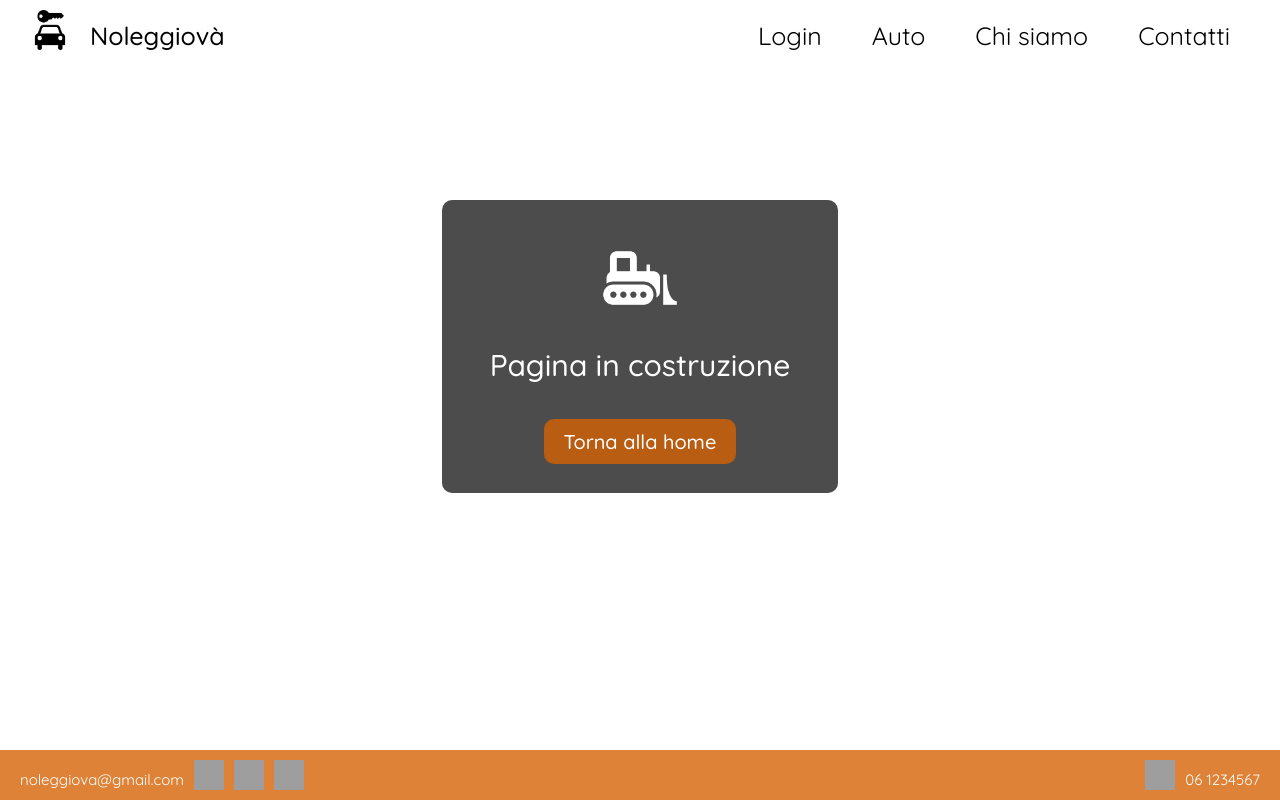
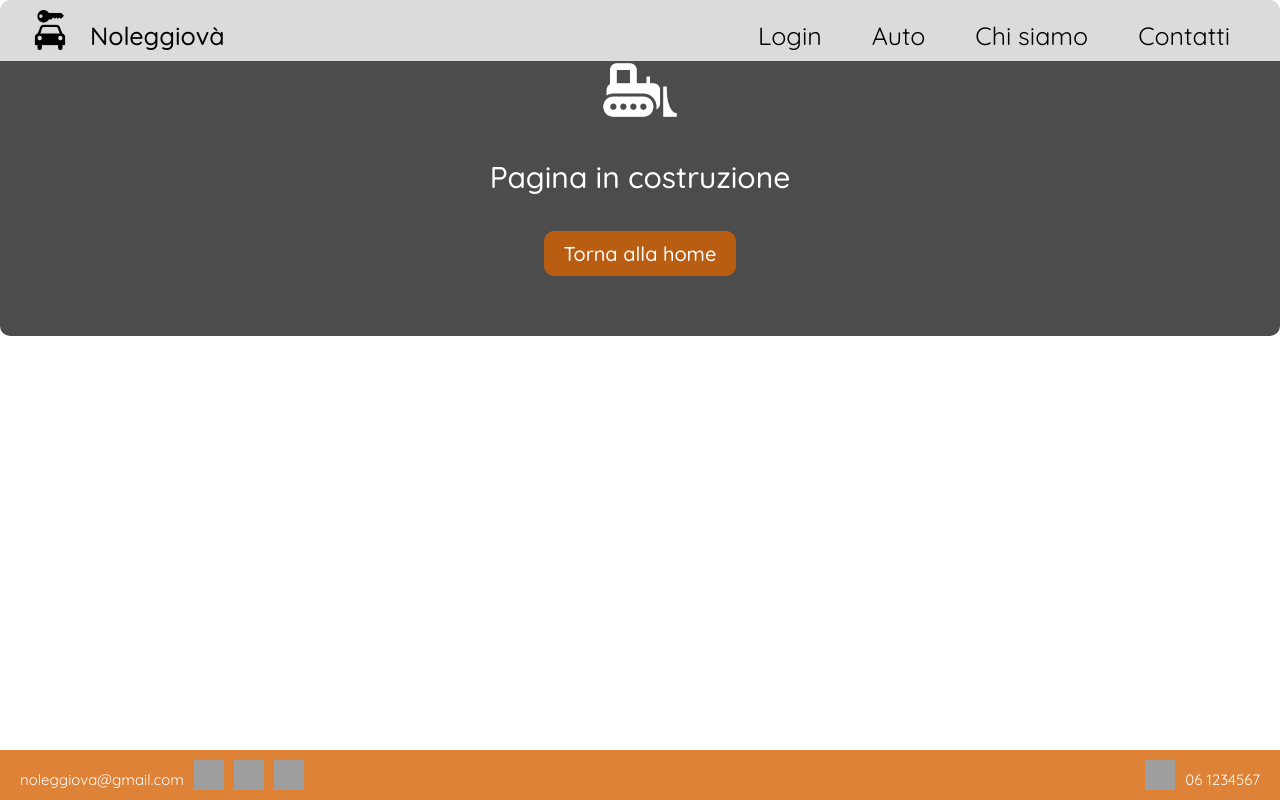
Before and after one commit to glg-23/autonoleggio-react, a React (Create React App) app in the folder autonoleggio-react/: page /login in a window 1280 px wide. Built offline with nearby package versions, Linux system fonts and the light colour scheme; grey boxes are pictures that could not be loaded.

Commit message:
fix css inCostruzione

```diff
--- a/autonoleggio-react/src/components/inCostruzione/InCostruzione.css
+++ b/autonoleggio-react/src/components/inCostruzione/InCostruzione.css
@@ -1,15 +1,19 @@
 .containerCostruzione {
     display: flex;
+    height: 100%;
     place-content: center;
+    place-items: center;
 }
 
 .boxCostruzione {
     color: white;
     background: rgba(0, 0, 0, 0.7);
-    margin-top: 200px;
     border-radius: 10px;
-    padding: 3%;
-    width: 25%;
+    padding-top: 5em;
+    padding-bottom: 7em;
+    width: 100%;
+    height: fit-content;
+    align-self: center;
 }
 
 .logoCostruzione {
```
